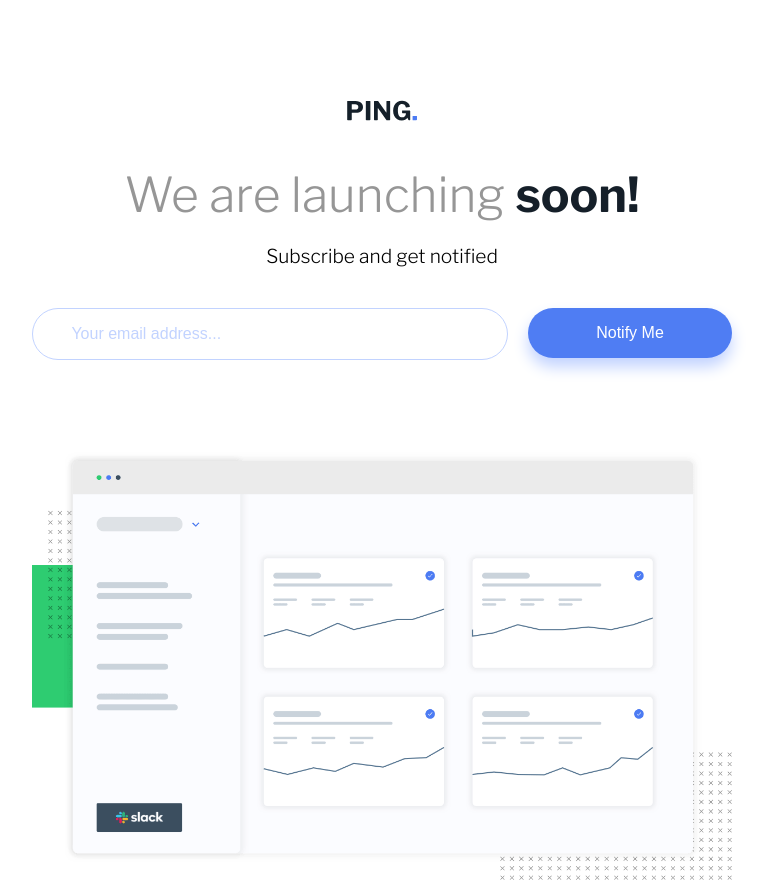
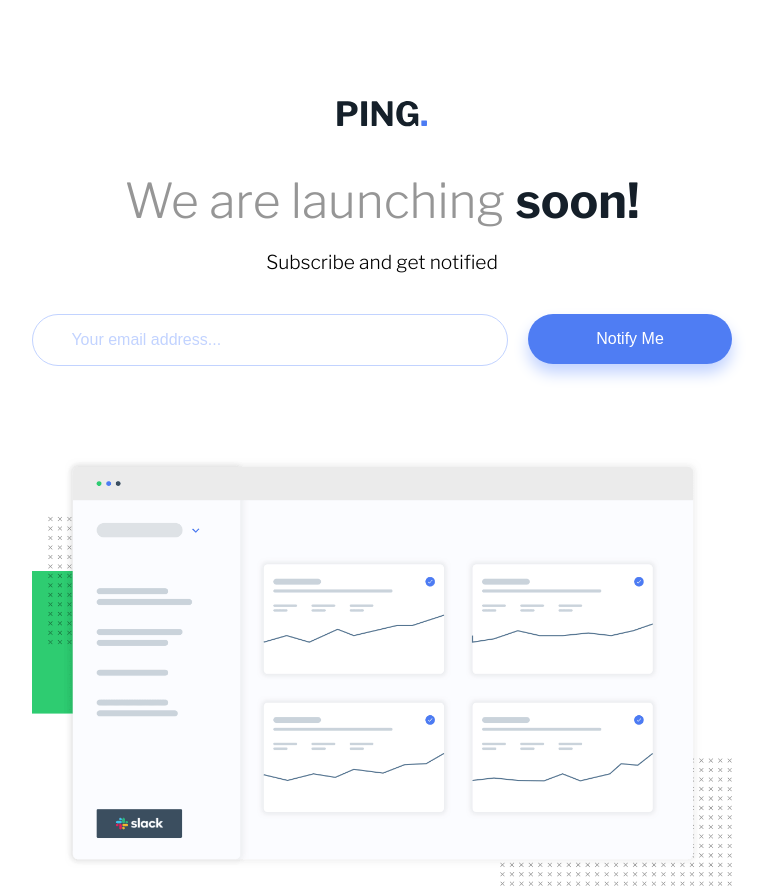
Before and after one commit to artimys/ping-coming-soon-page, a plain HTML site: page index.html in a window 1280 px wide. Shown: the top 894 px of the page, without its empty margins (258-1026 px from the left). Drawn offline with nearby package versions, Linux system fonts and the light colour scheme.

Commit message:
Increase logo image width for desktop

```diff
--- a/css/style.scss
+++ b/css/style.scss
@@ -173,6 +173,9 @@ DESKTOP
 
     .container {
         header {
+            img {
+                width: 90px;
+            }
             h1 {
                 font-size: 3rem;
             }
```
Also changed, not shown: css/style.css, 1 other file.
